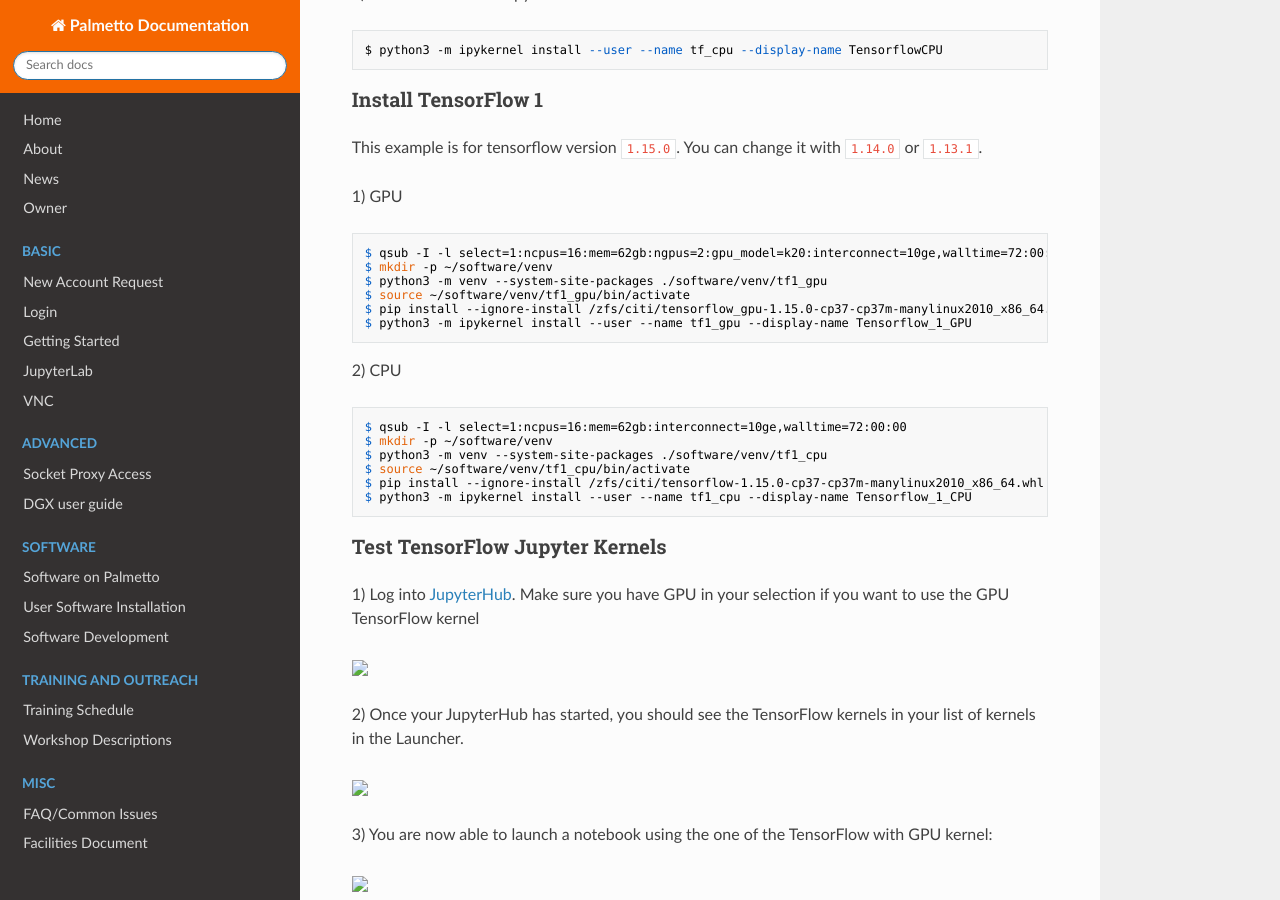
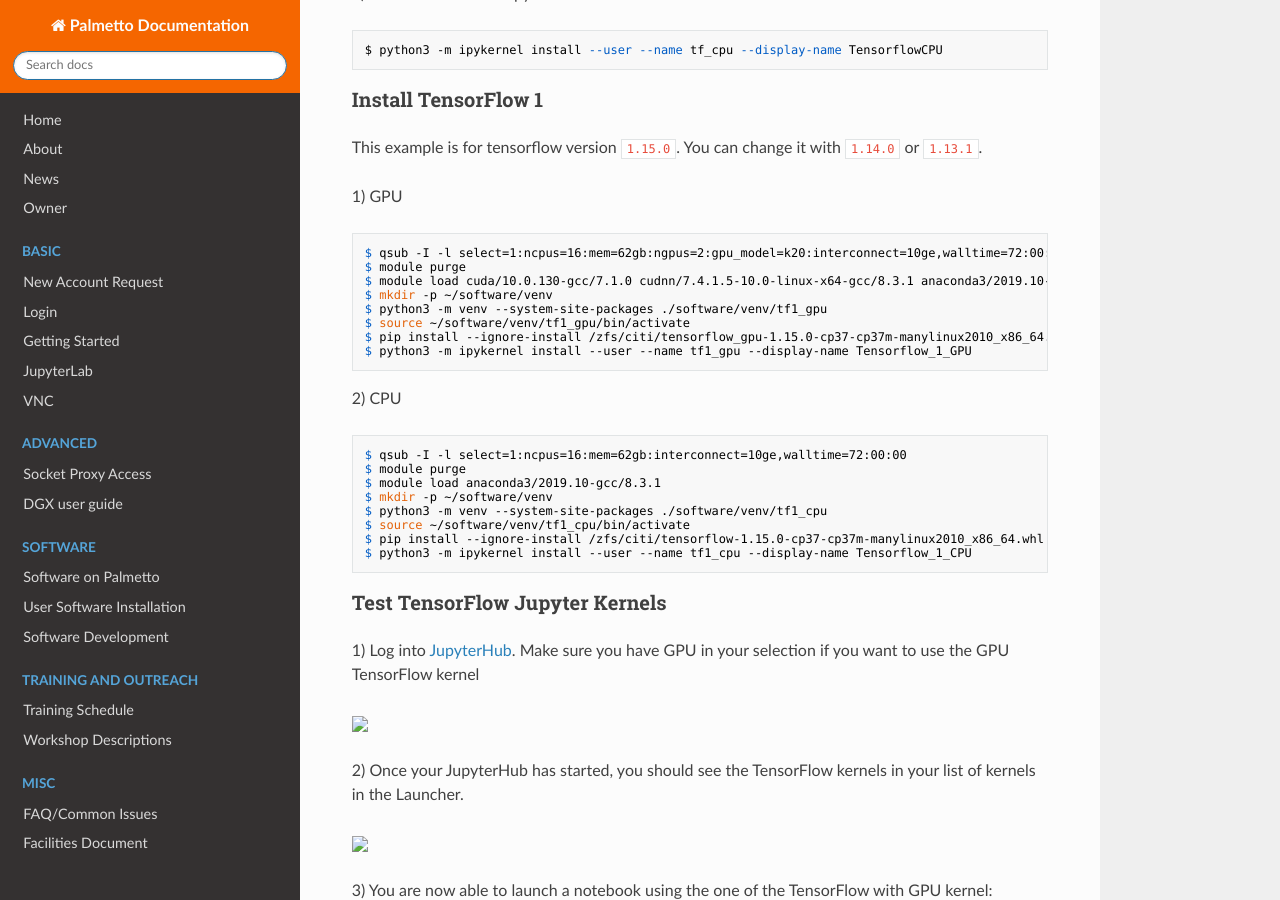
Before and after one commit to clemsonciti/palmetto-documentation, an MkDocs documentation site: the page built from docs/software/packages/tensorflow.md, in a window 1280 px wide and 900 px high, scrolled down 2080 px. Built offline with MkDocs 1.6.1, drawn with Linux system fonts in a browser that asks for light colours; nearby versions of some CDN libraries.

Commit message:
Update tensorflow.md

```diff
--- a/docs/software/packages/tensorflow.md
+++ b/docs/software/packages/tensorflow.md
@@ -113,6 +113,8 @@
 
 ~~~
 $ qsub -I -l select=1:ncpus=16:mem=62gb:ngpus=2:gpu_model=k20:interconnect=10ge,walltime=72:00:00
+$ module purge
+$ module load cuda/10.0.130-gcc/7.1.0 cudnn/7.4.1.5-10.0-linux-x64-gcc/8.3.1 anaconda3/2019.10-gcc/8.3.1
 $ mkdir -p ~/software/venv
 $ python3 -m venv --system-site-packages ./software/venv/tf1_gpu
 $ source ~/software/venv/tf1_gpu/bin/activate
@@ -124,6 +126,8 @@
 
 ~~~
 $ qsub -I -l select=1:ncpus=16:mem=62gb:interconnect=10ge,walltime=72:00:00
+$ module purge
+$ module load anaconda3/2019.10-gcc/8.3.1
 $ mkdir -p ~/software/venv
 $ python3 -m venv --system-site-packages ./software/venv/tf1_cpu
 $ source ~/software/venv/tf1_cpu/bin/activate
```
